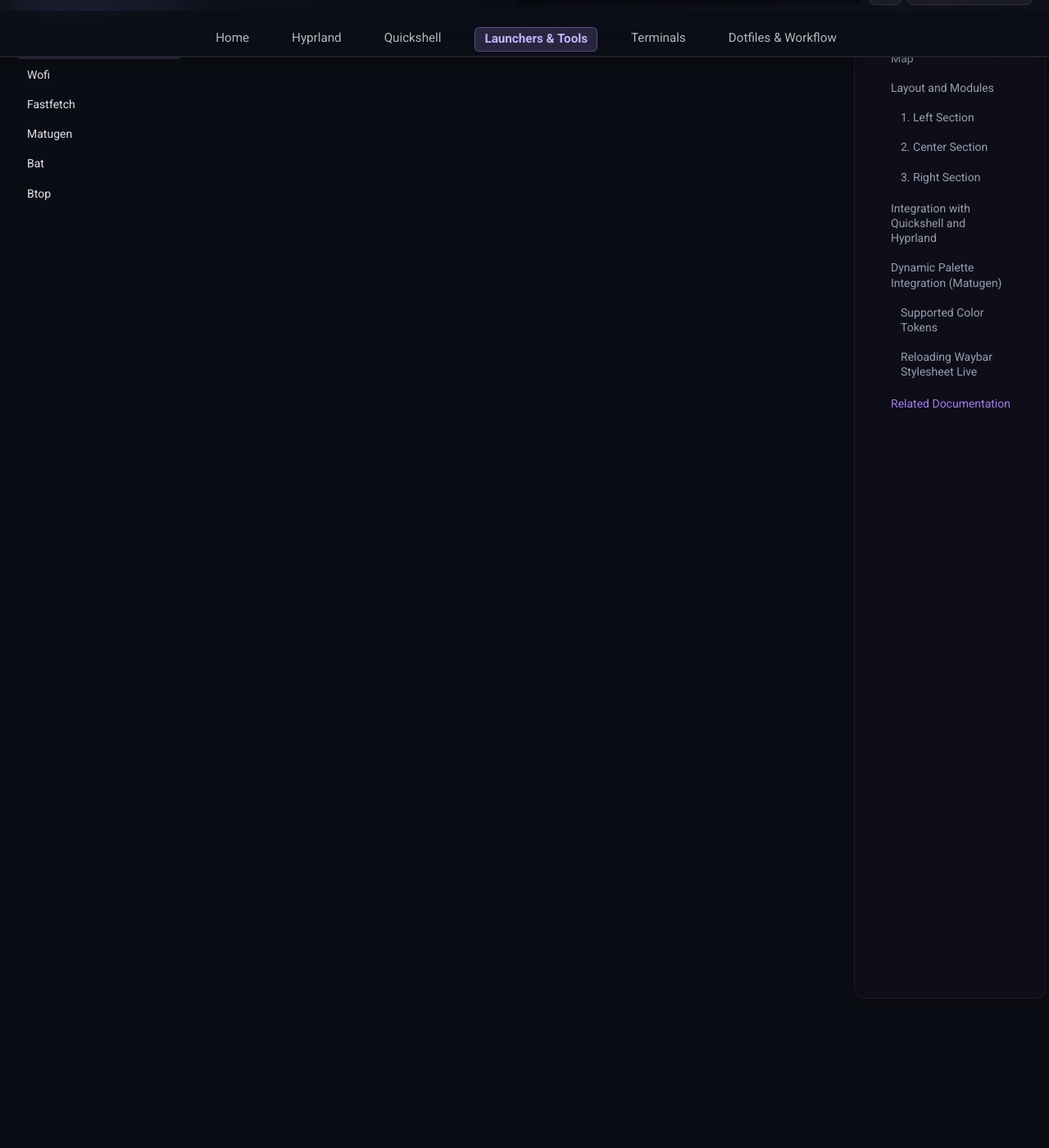
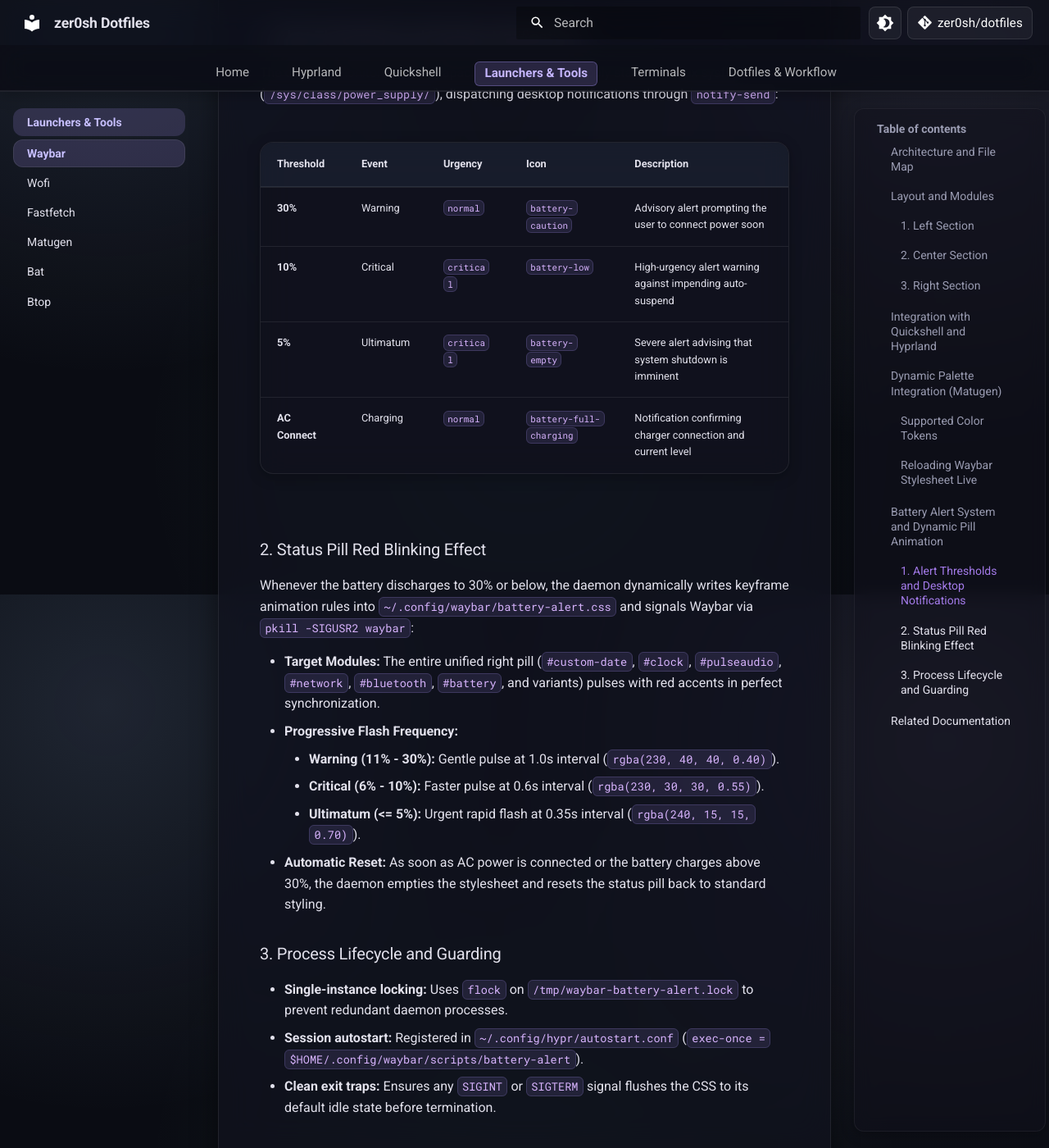
Before and after one commit to zer0sh/dotfiles, an MkDocs documentation site: the page built from docs/apps/waybar.md, in a window 1280 px wide and 1400 px high, scrolled down 3775 px. Shown: the whole window at 82% size. Built offline with MkDocs 1.6.1 and Material for MkDocs 9.7.7, drawn with Linux system fonts in a browser that asks for light colours; comment, search, counter and statistics services are not loaded; some of the changed text lies outside the part shown.

Commit message:
feat(waybar): implement battery alert daemon with dynamic pill blinking and desktop notifications

````diff
--- a/docs/apps/waybar.md
+++ b/docs/apps/waybar.md
@@ -10,7 +10,10 @@
 * **Configuration:** `~/.config/waybar/config.jsonc` (module layout and actions)
 * **Stylesheet:** `~/.config/waybar/style.css` (visual properties and ChromeOS pill styling)
 * **Dynamic Palette:** `~/.config/waybar/colors.css` (imports `~/.config/themes/current/waybar.css` generated by [Matugen](matugen.md))
-* **Helper Scripts:** `~/.config/waybar/scripts/notifications` (reads real-time notification queue state)
+* **Battery Alert Stylesheet:** `~/.config/waybar/battery-alert.css` (dynamically generated low-battery keyframe rules)
+* **Helper Scripts:**
+    * `~/.config/waybar/scripts/notifications`: Reads real-time notification queue state
+    * `~/.config/waybar/scripts/battery-alert`: Background daemon monitoring power thresholds, dispatching notifications, and pulsing the status pill
 
 ---
 
@@ -20,7 +23,7 @@
 
 ```text
 +-------------------------------------------------------------------------------------------------------+
-| [Launcher] [Workspaces]               [Active Window Title]             [Tray] [Notifs] [Date] [System] |
+| [Launcher] [Workspaces]               [Active Window Title]             [Tray] [Notifs] [Unified System Pill] |
 +-------------------------------------------------------------------------------------------------------+
 ```
 
@@ -34,16 +37,16 @@
 ### 3. Right Section
 * **`tray`:** Wayland system tray for background application icons (`icon-size: 14px`, `spacing: 8px`).
 * **`custom/notifications`:** Notification bell pill connected to Quickshell's notification daemon:
-  * Reads unread count from `/tmp/qs-notif-count`.
-  * Receives instant wakeup via POSIX signal `SIGRTMIN+1` whenever notifications arrive or dismiss.
-  * Clicking invokes `qs ipc call notifications toggle`.
-* **`custom/date`:** Formatted date pill (`date +'%b %d'`).
-* **Grouped System Pill:** Merged capsule pill containing:
-  * **`clock`:** Local time format `{:%H:%M}` with bold typography.
-  * **`pulseaudio`:** Volume glyphs; click toggles Quickshell Control Center, right-click opens `pavucontrol`, and mouse wheel scrolling adjusts sink volume using `wpctl set-volume`.
-  * **`network`:** Wi-Fi / Ethernet state; click opens Quickshell Control Center.
-  * **`bluetooth`:** Adapter state and connection count; click opens Quickshell Control Center.
-  * **`battery` / `custom/power`:** Charge percentage, charging animations, and battery warnings (laptop) or power state (desktop).
+    * Reads unread count from `/tmp/qs-notif-count`.
+    * Receives instant wakeup via POSIX signal `SIGRTMIN+1` whenever notifications arrive or dismiss.
+    * Clicking invokes `qs ipc call notifications toggle`.
+* **Unified Status Pill:** Merged continuous capsule pill containing date, time, audio, network, bluetooth, and battery/power:
+    * **`custom/date`:** Formatted date (`date +'%b %d'`), styled as the rounded left edge of the unified pill.
+    * **`clock`:** Local time format `{:%H:%M}` with bold typography.
+    * **`pulseaudio`:** Volume glyphs; click toggles Quickshell Control Center, right-click opens `pavucontrol`, and mouse wheel scrolling adjusts sink volume using `wpctl set-volume`.
+    * **`network`:** Wi-Fi / Ethernet state; click opens Quickshell Control Center.
+    * **`bluetooth`:** Adapter state and connection count; click opens Quickshell Control Center.
+    * **`battery` / `custom/power`:** Charge percentage, charging animations, and battery warnings (laptop) or power state (desktop), styled as the rounded right edge of the unified pill.
 
 ---
 
@@ -75,8 +78,8 @@
 * `@bg`: Canvas backdrop with 80% alpha opacity (`alpha(@bg, 0.80)`).
 * `@text`: Primary typography and icon color.
 * `@accent`: Active workspace indicator and highlight borders.
-* `@warning`: Battery low threshold (< 35%).
-* `@critical`: Battery critical threshold (< 10%).
+* `@warning`: Battery low threshold (<= 30%).
+* `@critical`: Battery critical threshold (<= 10%).
 * `@charging`: Battery active power supply state.
 
 ### Reloading Waybar Stylesheet Live
@@ -88,6 +91,40 @@
 
 ---
 
+## Battery Alert System and Dynamic Pill Animation
+
+A dedicated background daemon (`~/.config/waybar/scripts/battery-alert`) provides proactive multi-tier power monitoring and real-time visual status bar feedback.
+
+### 1. Alert Thresholds and Desktop Notifications
+
+The daemon monitors battery capacity and AC power supply state via Linux sysfs (`/sys/class/power_supply/`), dispatching desktop notifications through `notify-send`:
+
+| Threshold | Event | Urgency | Icon | Description |
+| :--- | :--- | :--- | :--- | :--- |
+| **30%** | Warning | `normal` | `battery-caution` | Advisory alert prompting the user to connect power soon |
+| **10%** | Critical | `critical` | `battery-low` | High-urgency alert warning against impending auto-suspend |
+| **5%** | Ultimatum | `critical` | `battery-empty` | Severe alert advising that system shutdown is imminent |
+| **AC Connect** | Charging | `normal` | `battery-full-charging` | Notification confirming charger connection and current level |
+
+### 2. Status Pill Red Blinking Effect
+
+Whenever the battery discharges to 30% or below, the daemon dynamically writes keyframe animation rules into `~/.config/waybar/battery-alert.css` and signals Waybar via `pkill -SIGUSR2 waybar`:
+
+* **Target Modules:** The entire unified right pill (`#custom-date`, `#clock`, `#pulseaudio`, `#network`, `#bluetooth`, `#battery`, and variants) pulses with red accents in perfect synchronization.
+* **Progressive Flash Frequency:**
+    * **Warning (11% - 30%):** Gentle pulse at 1.0s interval (`rgba(230, 40, 40, 0.40)`).
+    * **Critical (6% - 10%):** Faster pulse at 0.6s interval (`rgba(230, 30, 30, 0.55)`).
+    * **Ultimatum (<= 5%):** Urgent rapid flash at 0.35s interval (`rgba(240, 15, 15, 0.70)`).
+* **Automatic Reset:** As soon as AC power is connected or the battery charges above 30%, the daemon empties the stylesheet and resets the status pill back to standard styling.
+
+### 3. Process Lifecycle and Guarding
+
+* **Single-instance locking:** Uses `flock` on `/tmp/waybar-battery-alert.lock` to prevent redundant daemon processes.
+* **Session autostart:** Registered in `~/.config/hypr/autostart.conf` (`exec-once = $HOME/.config/waybar/scripts/battery-alert`).
+* **Clean exit traps:** Ensures any `SIGINT` or `SIGTERM` signal flushes the CSS to its default idle state before termination.
+
+---
+
 ## Related Documentation
 
 * [Quickshell Overview](../quickshell/index.md): Control Center, desktop widgets, and IPC endpoints.
````
Also changed, not shown: 5 other files.
